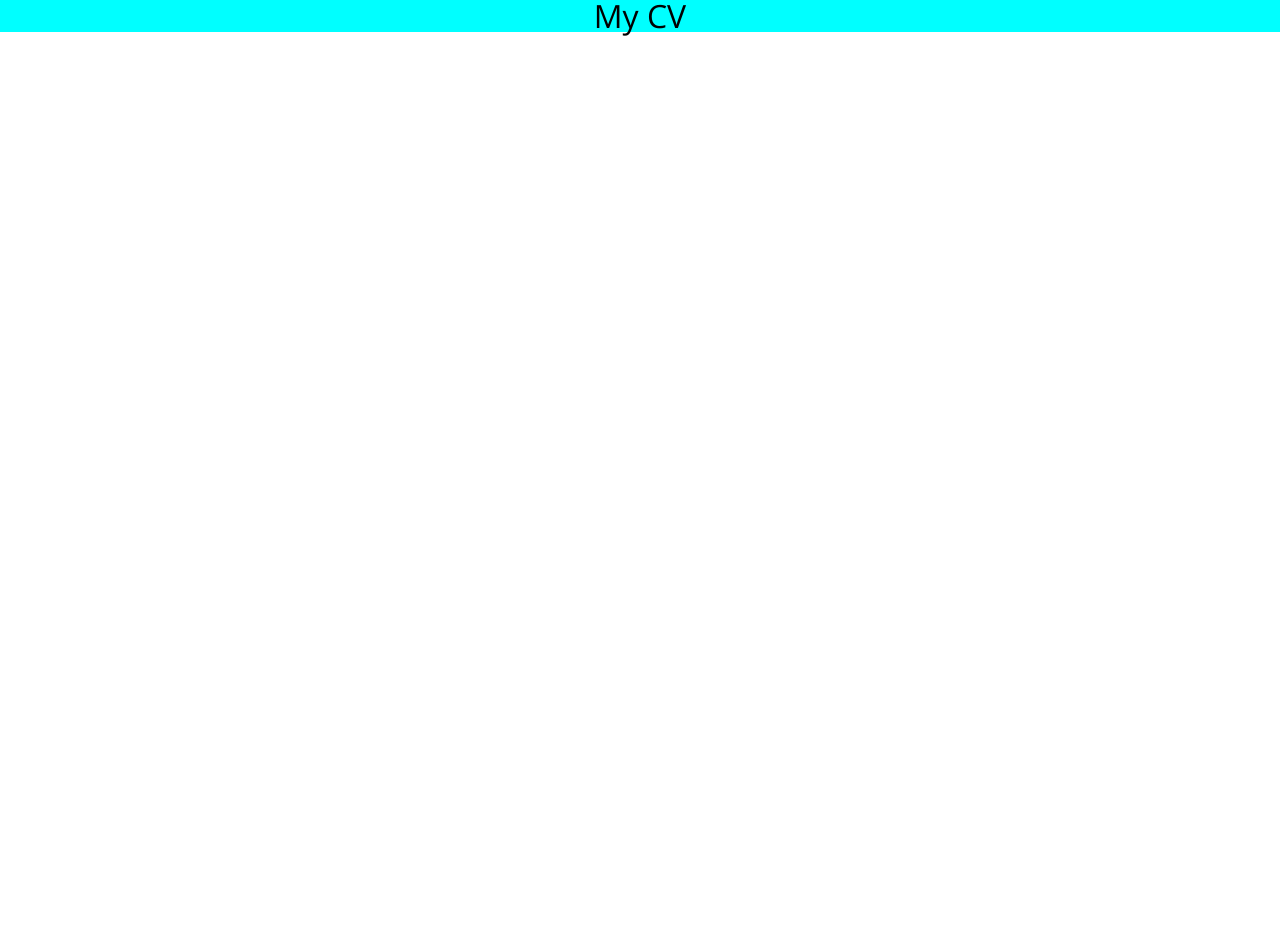
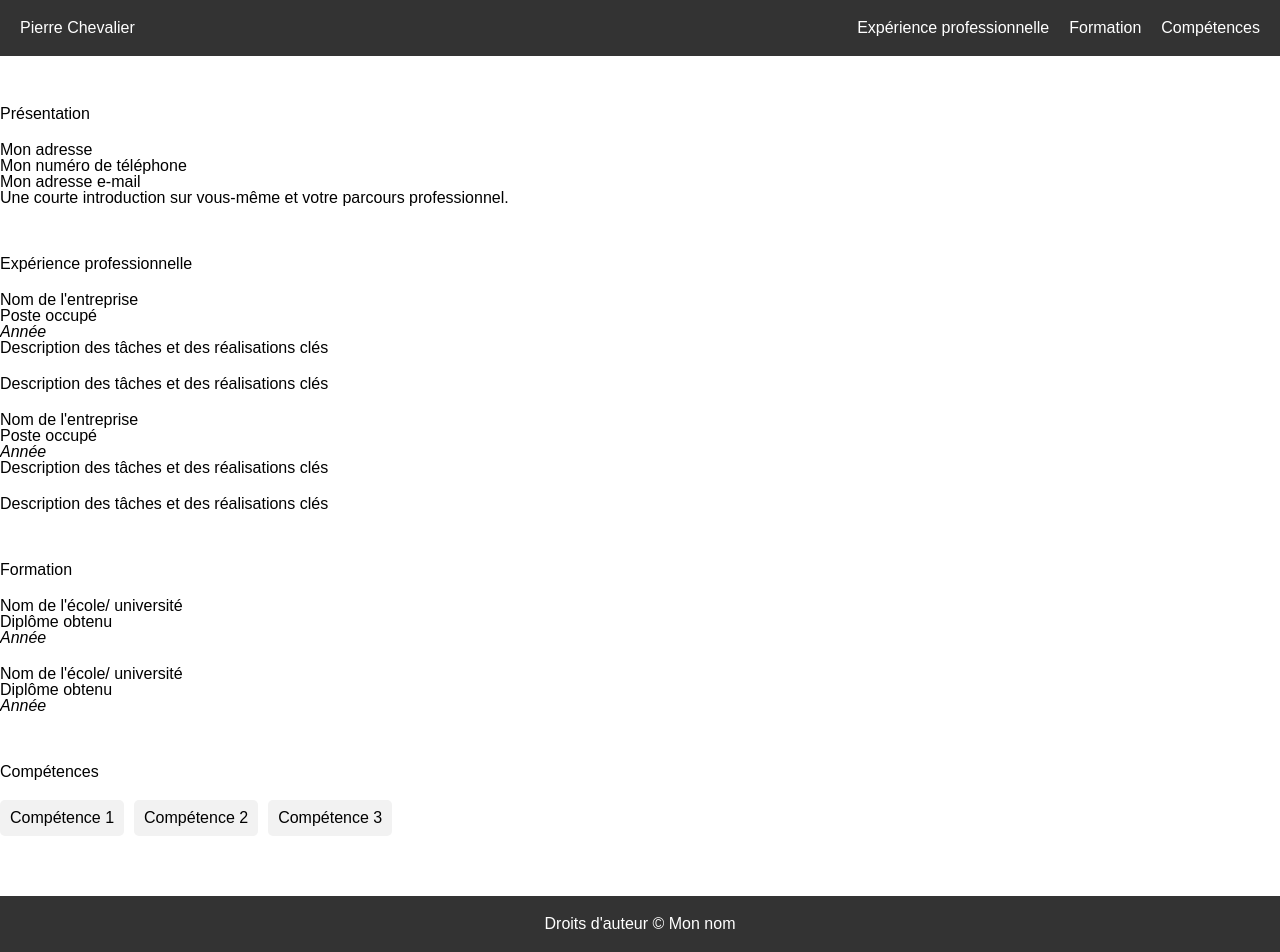
Before and after one commit to Pierre-Chevalier/pierre-chevalier.github.io, a plain HTML site: page index.html in a window 1280 px wide. Before the commit the page ends 800 px from the top, so only its background shows below. Drawn offline with nearby package versions, Linux system fonts and the light colour scheme.

Commit message:
starting a real cv

```diff
--- a/index.html
+++ b/index.html
@@ -1,5 +1,5 @@
 <!DOCTYPE html>
-<html lang="en">
+<html lang="fr">
 <head>
     <meta charset="UTF-8">
     <meta http-equiv="X-UA-Compatible" content="IE=edge">
@@ -10,11 +10,84 @@
     <title>Pierre Chevalier's CV</title>
 </head>
 <body>
-    <header>My CV</header>
+    <header>
+      <h1>Pierre Chevalier</h1>
+      <nav>
+        <ul>
+          <li><a href="#experience">Expérience professionnelle</a></li>
+          <li><a href="#formation">Formation</a></li>
+          <li><a href="#competences">Compétences</a></li>
+        </ul>
+      </nav>
+    </header>
+
     <main>
-        <section></section>
-        <section></section>
+      <section id="presentation">
+        <h2>Présentation</h2>
+        <address>
+          <p>Mon adresse</p>
+          <p>Mon numéro de téléphone</p>
+          <p>Mon adresse e-mail</p>
+        </address>
+
+        <p>Une courte introduction sur vous-même et votre parcours professionnel.</p>
+      </section>
+
+      <section id="experience">
+        <h2>Expérience professionnelle</h2>
+        <ul>
+          <li>
+            <h3>Nom de l'entreprise</h3>
+        </h3>
+        <p><strong>Poste occupé</strong></p>
+        <p><em>Année</em></p>
+        <ul>
+          <li>Description des tâches et des réalisations clés</li>
+          <li>Description des tâches et des réalisations clés</li>
+        </ul>
+      </li>
+
+      <li>
+        <h3>Nom de l'entreprise</h3>
+        <p><strong>Poste occupé</strong></p>
+        <p><em>Année</em></p>
+        <ul>
+          <li>Description des tâches et des réalisations clés</li>
+          <li>Description des tâches et des réalisations clés</li>
+        </ul>
+      </li>
+    </ul>
+  </section>
+
+  <section id="formation">
+    <h2>Formation</h2>
+    <ul>
+      <li>
+        <h3>Nom de l'école/ université</h3>
+        <p><strong>Diplôme obtenu</strong></p>
+        <p><em>Année</em></p>
+      </li>
+
+      <li>
+        <h3>Nom de l'école/ université</h3>
+        <p><strong>Diplôme obtenu</strong></p>
+        <p><em>Année</em></p>
+      </li>
+    </ul>
+  </section>
+
+  <section id="competences">
+    <h2>Compétences</h2>
+    <ul>
+      <li>Compétence 1</li>
+      <li>Compétence 2</li>
+      <li>Compétence 3</li>
+    </ul>
+  </section>
     </main>
-    <footer></footer>
+
+    <footer>
+        <p>Droits d'auteur © Mon nom</p>
+    </footer>
 </body>
 </html>
--- a/styles/styles.css
+++ b/styles/styles.css
@@ -1,24 +1,119 @@
-/* Pages*/
+/* Style général */
+body {
+    font-family: Arial, sans-serif;
+    margin: 0;
+    padding: 0;
+  }
 
-* {
-    box-sizing: border-box;
-}
+  /* Style d'en-tête */
+  header {
+    background-color: #333;
+    color: #fff;
+    display: flex;
+    justify-content: space-between;
+    padding: 20px;
+  }
 
-body {
-    font-family: 'Open Sans', sans-serif;
-    font-size: 62.5%;
-}
+  header h1 {
+    margin: 0;
+  }
 
-/* Header */
+  nav ul {
+    display: flex;
+    list-style: none;
+    margin: 0;
+    padding: 0;
+  }
 
-header {
+  nav li {
+    margin-left: 20px;
+  }
+
+  nav li:first-child {
+    margin-left: 0;
+  }
+
+  nav a {
+    color: #fff;
+    text-decoration: none;
+  }
+
+  /* Style de la présentation */
+  #presentation {
+    margin: 50px 0;
+  }
+
+  /* Style de chaque section */
+  section {
+    margin: 50px 0;
+  }
+
+  section h2 {
+    margin-bottom: 20px;
+  }
+
+  section ul {
+    list-style: none;
+    margin: 0;
+    padding: 0;
+  }
+
+  section li {
+    margin-bottom: 20px;
+  }
+
+  section h3 {
+    margin: 0;
+  }
+
+  section p {
+    margin: 0;
+  }
+
+  section em {
+    font-style: italic;
+  }
+
+  /* Style de la section des compétences */
+  #competences ul {
+    display: flex;
+    flex-wrap: wrap;
+    list-style: none;
+    margin: 0;
+    padding: 0;
+  }
+
+  #competences li {
+    background-color: #f2f2f2;
+    border-radius: 5px;
+    margin-right: 10px;
+    margin-bottom: 10px;
+    padding: 10px;
+  }
+
+  /* Style du pied de page */
+  footer {
+    background-color: #333;
+    color: #fff;
+    padding: 20px;
     text-align: center;
-    font-size: 2rem;
-    background-color: aqua;
-}
+  }
 
-/* Navbar */
+  footer p {
+    margin: 0;
+  }
 
-/* Main */
+  footer a {
+    color: #fff;
+    text-decoration: none;
+  }
 
-/* Footer */
+  /* Style des liens */
+  a {
+    color: #333;
+    text-decoration: none;
+  }
+
+  a:hover {
+    text-decoration: underline;
+  }
```
Also changed, not shown: 1 other file.
